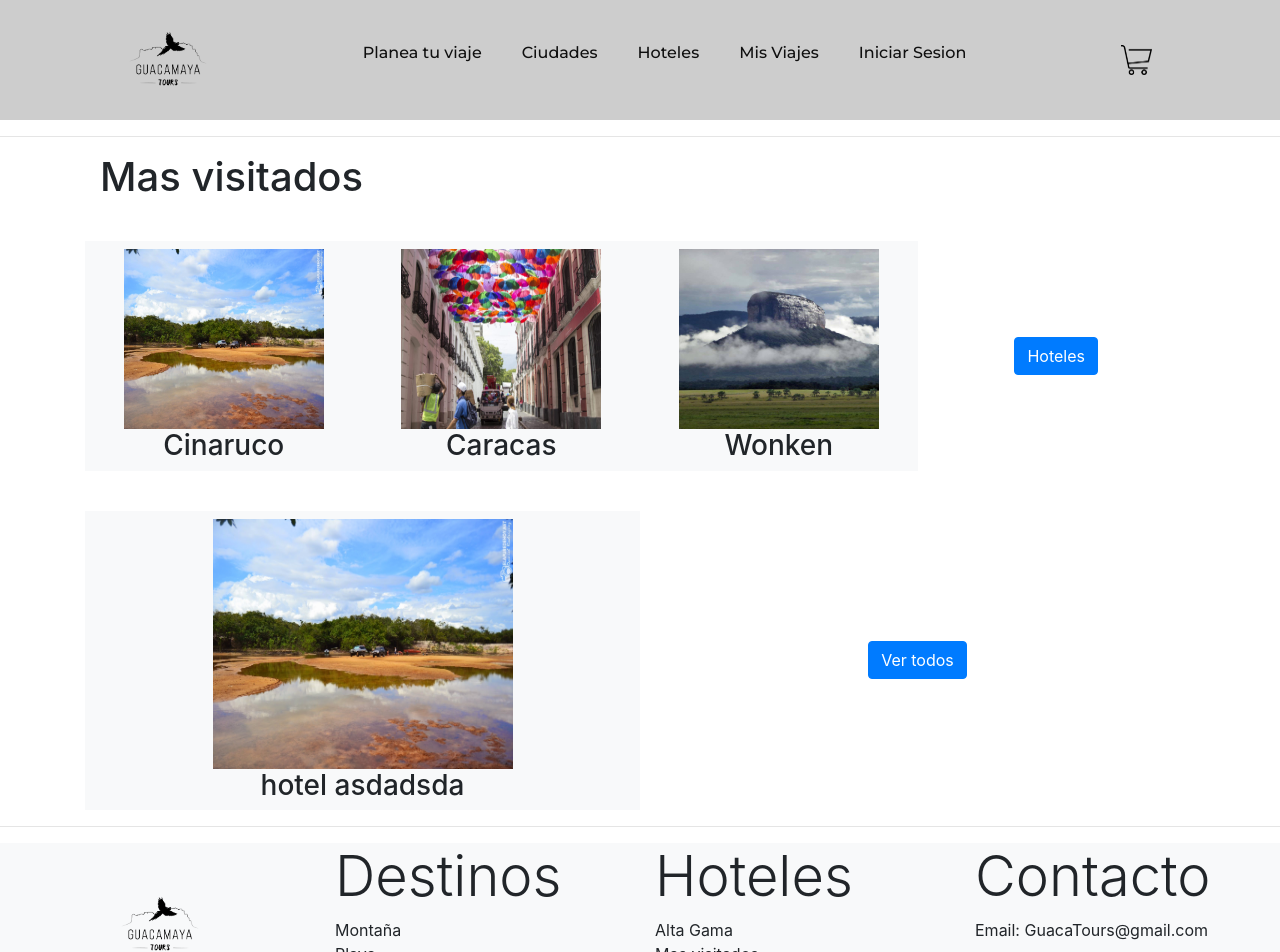
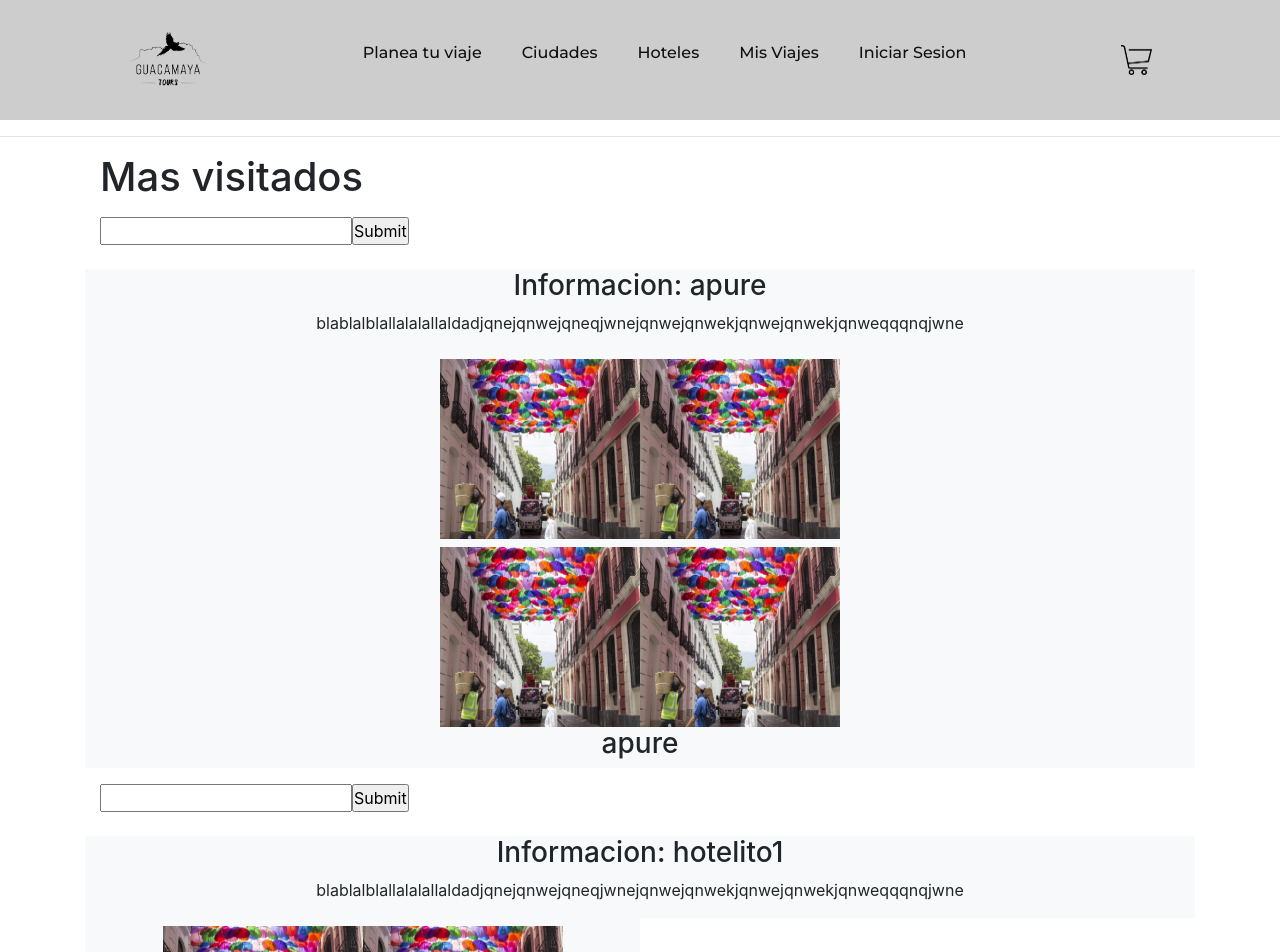
Before and after one commit to gianlucadibella/Guacamaya-Tours, an Angular app: page /ciudades in a window 1280 px wide. Shown: the top 952 px of the page. Built offline with nearby package versions, Linux system fonts and the light colour scheme.

Commit message:
añadido buscar estados y hoteles

```diff
--- a/src/app/app.component.html
+++ b/src/app/app.component.html
@@ -1,8 +1,9 @@
-<div *ngIf="home == 'true'">
+    <div *ngIf="home">
         <app-navbar></app-navbar>
     </div>
-<div *ngIf="home == 'false'">
+    <div *ngIf="home == false">
         <app-navbar2></app-navbar2>
     </div>
+
     <router-outlet></router-outlet>
     <app-footer></app-footer>
--- a/src/app/app.component.ts
+++ b/src/app/app.component.ts
@@ -10,13 +10,13 @@ import { BrowserModule } from '@angular/platform-browser';
 })
 export class AppComponent {
   title = 'Guacamaya-Tours';
-  public home = 'true';
+  public home = true;
 
   constructor() {
   }
 
   public modoA() {
-    this.home = 'false';
+    this.home = ! this.home;
     console.log(this.home);
   }
 
--- a/src/app/app.module.ts
+++ b/src/app/app.module.ts
@@ -38,6 +38,7 @@ import { CitiesComponent } from './cities/cities.component';
     ModalModule.forRoot(),
     CommonModule,
     BrowserModule,
+    FormsModule
   ],
   providers: [],
   bootstrap: [AppComponent],
--- a/src/app/cities/cities.component.html
+++ b/src/app/cities/cities.component.html
@@ -3,42 +3,63 @@
     <div class="col .text-center ">
         <h1 class="d-flex "> Mas visitados</h1>
         <h4 class="d-flex justify-content-center" ></h4>
+        <input list="estados" [(ngModel)]="actualstate"
+        value="{{actualstateObj.nombre}}"
+        (ngModelChange)="onChange()">
+          <datalist id="estados">
+            <option *ngFor="let estado of estados" [value]="estado.nombre"> {{estado.nombre}} </option>
+          </datalist>
+        <input id="estadobuscado" type="submit" (click)="cambiar()" (click)="document.getElementById('estados').value = ''">
         <div class="row pt-4 d-flex align-items-center">
-                <div class="col-sm text-center bg-light ">
-                  <img src="assets/images/nature/Cinaruco.jpg" alt="Cinaruco" width="60px" height="180px" width="200px" class="mt-2" >
-                  <h3>Cinaruco</h3>
+          <div class="col-sm text-center bg-light">
+            <h3>Informacion: {{ actualstateObj.nombre }}</h3>
+            <p>{{ actualstateObj.info }}</p>
           </div>
           <div class="col-sm text-center bg-light">
-                  <img src="assets/images/nature/Paraguas-paseo-san-jacinto002-1200x800.jpg" alt="Paraguas" height="180px" width="200px" class="mt-2" >
-                  <h3>Caracas</h3>
+            <div class="col-sm text-center bg-light">
+              <img [src]="actualstateObj.imagen" alt="" height="180px" width="200px" class="mt-2">
+              <img [src]="actualstateObj.imagen" alt="" height="180px" width="200px" class="mt-2">
             </div>
-                <div class="col-sm text-center bg-light">
-                  <img src="assets/images/nature/Wonken.jpg" alt="" height="180px" width="200px" class="mt-2">
-                <h3>Wonken</h3>
+            <div class="col-sm text-center d-flex justify-content-center bg-light">
+                    <img [src]="actualstateObj.imagen" alt="" height="180px" width="200px" class="mt-2">
+                    <img [src]="actualstateObj.imagen" alt="" height="180px" width="200px" class="mt-2">
             </div>
-                <div class="col-sm text-center d-flex justify-content-center">
-                    <div class="d-flex align-items-center">
-                        <button type="button" class="btn btn-primary">
-                               Hoteles
-                              </button>
-                    </div>
+            <h3>{{ actualstateObj.nombre }}</h3>
           </div>
         </div>
     </div>
 </div>
 <div class="container">
     <div class="col .text-center ">
-        <h1 class="d-flex " > {{ actualState }}  </h1>
+        <h1 class="d-flex " > {{ actualstateObj.hoteles.nombre }}  </h1>
         <h4 class="d-flex justify-content-center" ></h4>
+        <input list="estados.hoteles" [(ngModel)]="actualhotel"
+            value="{{actualhotelObj.nombre}}"
+            (ngModelChange)="onChange2()">
+              <datalist id="estados.hoteles">
+                <option *ngFor="let hotel of actualstateObj.hoteles" [value]="hotel.nombre"> {{hotel.nombre}} </option>
+              </datalist>
+            <input id="estadobuscado" type="submit" (click)="cambiar()" (click)="document.getElementById('estados.hoteles').value = ''">
         <div class="row pt-4 d-flex align-items-center">
-                <div class="col-sm text-center bg-light ">
-                  <img src="assets/images/nature/Cinaruco.jpg" alt="Cinaruco" width="300px" height="250px" class="mt-2" >
-                  <h3>hotel asdadsda</h3>
+          <div class="col-sm text-center bg-light">
+            <h3>Informacion: {{ actualhotelObj.nombre }}</h3>
+            <p>{{ actualhotelObj.info }}</p>
+          </div>
+          <div class="col-sm text-center bg-light">
+              <div class="col-sm text-center bg-light">
+                <img [src]="actualstateObj.imagen" alt="" height="180px" width="200px" class="mt-2">
+                <img [src]="actualstateObj.imagen" alt="" height="180px" width="200px" class="mt-2">
+              </div>
+              <div class="col-sm text-center d-flex justify-content-center bg-light">
+                      <img [src]="actualstateObj.imagen" alt="" height="180px" width="200px" class="mt-2">
+                      <img [src]="actualstateObj.imagen" alt="" height="180px" width="200px" class="mt-2">
+              </div>
+              <h3>{{ actualhotelObj.nombre }}</h3>
             </div>
           <div class="col-sm text-center d-flex justify-content-center">
               <div class="d-flex align-items-center">
                   <button type="button" class="btn btn-primary">
-                               Ver todos
+                         Ver mas
                         </button>
               </div>
           </div>
--- a/src/app/cities/cities.component.ts
+++ b/src/app/cities/cities.component.ts
@@ -1,4 +1,5 @@
 import { Component, OnInit } from '@angular/core';
+import { Estado } from 'src/models/estado';
 
 @Component({
   selector: 'app-cities',
@@ -7,11 +8,91 @@ import { Component, OnInit } from '@angular/core';
 })
 export class CitiesComponent implements OnInit {
 
-  estados: { id: number, name: string, destinos: Array<string>, servicios: Array<string>, imagenes: Array<string> }[] = [
-    { id: 0, name: 'Amazonas', destinos: ['', ''], servicios: ['', ''], imagenes: ['', ''] },
-];
-  actualstate: string = this.estados[0].name;
-  constructor() { }
+
+  estados = [{
+    nombre: 'apure',
+    id: '2',
+    imagen: 'assets/images/nature/Paraguas-paseo-san-jacinto002-1200x800.jpg',
+    info: 'blablalblallalalallaldadjqnejqnwejqneqjwnejqnwejqnwekjqnwejqnwekjqnweqqqnqjwne',
+    hoteles: [{
+      nombre: 'hotelito1',
+      imagen: 'assets/images/nature/los-roques.jpg',
+      info: 'blablalblallalalallaldadjqnejqnwejqneqjwnejqnwejqnwekjqnwejqnwekjqnweqqqnqjwne'
+    }, {
+      nombre: 'dallas suites',
+      imagen: 'assets/images/nature/los-roques.jpg',
+      info: 'blablalblallalalallaldadjqnejqnwejqneqjwnejqnwejqnwekjqnwejqnwekjqnweqqqnqjwne'
+    }, {
+      nombre: 'aladdin',
+      imagen: 'assets/images/nature/los-roques.jpg',
+      info: 'blablalblallalalallaldadjqnejqnwejqneqjwnejqnwejqnwekjqnwejqnwekjqnweqqqnqjwne'
+    } ]
+
+  }, {
+    nombre: 'amazonas',
+    id: '1',
+    imagen: 'assets/images/nature/Paraguas-paseo-san-jacinto002-1200x800.jpg',
+    info: 'blablalblallalalallaldadjqnejqnwejqneqjwnejqnwejqnwekjqnwejqnwekjqnweqqqnqjwne',
+    hoteles : [{
+      nombre: 'canaimita',
+      imagen: 'assets/images/nature/los-roques.jpg',
+      info: 'blablalblallalalallaldadjqnejqnwejqneqjwnejqnwejqnwekjqnwejqnwekjqnweqqqnqjwne'
+    }, {
+      nombre: 'churuata',
+      imagen: 'assets/images/nature/los-roques.jpg',
+      info: 'blablalblallalalallaldadjqnejqnwejqneqjwnejqnwejqnwekjqnwejqnwekjqnweqqqnqjwne'
+    }, {
+      nombre: 'piso',
+      imagen: 'assets/images/nature/los-roques.jpg',
+      info: 'blablalblallalalallaldadjqnejqnwejqneqjwnejqnwejqnwekjqnwejqnwekjqnweqqqnqjwne'
+    } ]
+
+  }, {
+    nombre: 'caracas',
+    id: '3',
+    imagen: 'assets/images/nature/Paraguas-paseo-san-jacinto002-1200x800.jpg',
+    info: 'blablalblallalalallaldadjqnejqnwejqneqjwnejqnwejqnwekjqnwejqnwekjqnweqqqnqjwne',
+    hoteles : [{
+    nombre: 'galipan',
+    imagen: 'assets/images/nature/los-roques.jpg',
+    info: 'blablalblallalalallaldadjqnejqnwejqneqjwnejqnwejqnwekjqnwejqnwekjqnweqqqnqjwne'
+  }, {
+    nombre: 'marriot',
+    imagen: 'assets/images/nature/los-roques.jpg',
+    info: 'blablalblallalalallaldadjqnejqnwejqneqjwnejqnwejqnwekjqnwejqnwekjqnweqqqnqjwne'
+  }, {
+    nombre: 'eurobuilding',
+    imagen: 'assets/images/nature/los-roques.jpg',
+    info: 'blablalblallalalallaldadjqnejqnwejqneqjwnejqnwejqnwekjqnwejqnwekjqnweqqqnqjwne'
+  } ]
+  } ];
+
+
+  actualstate = '';
+  actualstateObj = this.estados[0];
+  actualhotel = '';
+  actualhotelObj = this.actualstateObj.hoteles[0];
+
+  onChange = () => {
+    this.actualstateObj = this.estados.find((c) => c.nombre === this.actualstate);
+    console.log(this.actualstateObj);
+  }
+
+  onChange2 = () => {
+    this.actualhotelObj = this.actualstateObj.hoteles.find((c) => c.nombre === this.actualhotel);
+    console.log(this.actualhotelObj);
+  }
+
+
+
+  cambiar() {
+    this.actualstate = (document.getElementById('estados') as HTMLInputElement).value;
+    console.log(this.actualstate);
+  }
+
+
+  constructor() {
+  }
 
   ngOnInit() {
   }
--- a/src/app/login/login.component.ts
+++ b/src/app/login/login.component.ts
@@ -1,5 +1,4 @@
 import { Component, OnInit } from '@angular/core';
-import { DataService } from '../data.service';
 import { Router } from '@angular/router';
 import { AppComponent } from '../app.component';
 
--- a/src/models/destino.ts
+++ b/src/models/destino.ts
@@ -1,3 +1,5 @@
+import { Ciudades } from 'src/models/ciudades';
+
 export class Destinos {
 
 id: string;
@@ -8,7 +10,7 @@ servicios: string [];
 actividades: string [];
 latitud: string [];
 estado: string;
-ciudad: string;
+ciudad: Ciudades;
 direccion: string;
 
 }
--- a/src/models/hotels.ts
+++ b/src/models/hotels.ts
@@ -11,8 +11,8 @@ fotos: string;
 ciudad: string;
 disponible: boolean;
 precio: number;
-servicios: number [];
-tipos: TipoDeHabitacion [];
+servicios: string[];
+tipos: TipoDeHabitacion[];
 
 }
 
--- a/src/models/tipoDestino.ts
+++ b/src/models/tipoDestino.ts
@@ -2,6 +2,6 @@ export class TipoDestino {
 
 id: string;
 nombre: string;
-foto: string;
+foto: string[];
 
 }
```
Also changed, not shown: src/models/ciudades.ts (+5 -2 lines), src/models/estado.ts (+6 -1 lines). Lines whose indentation alone changed are shown as unchanged.
